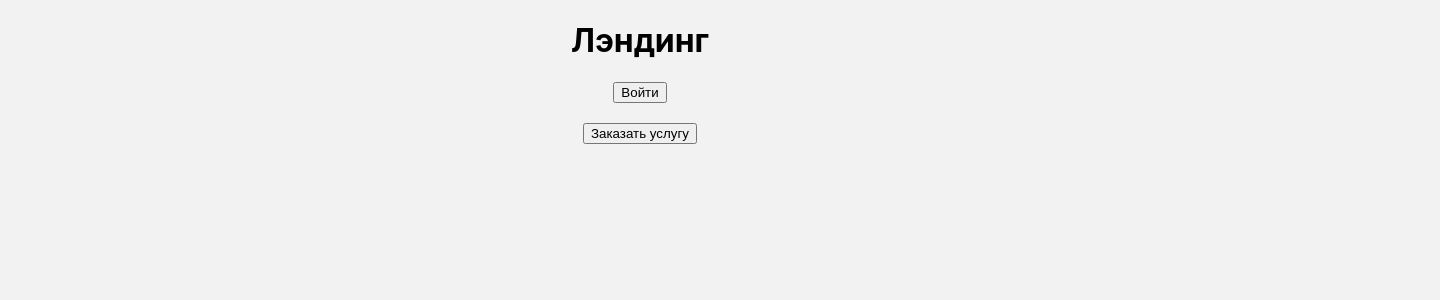
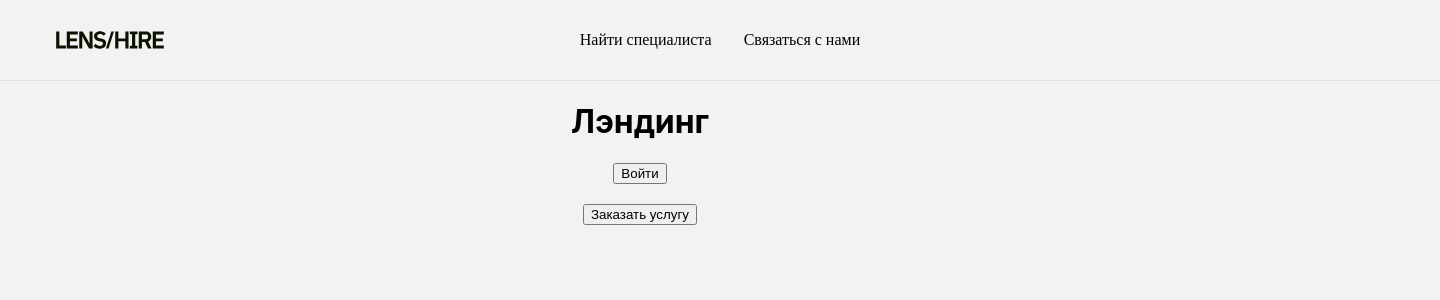
Before and after one commit to photo-booking/frontend-one, a React (Create React App) app: page / in a window 1280 px wide. Shown: the top 300 px of the page, 1440 px wide, since content can reach past the window. Built offline with nearby package versions, Linux system fonts and the light colour scheme.

Commit message:
added header-start component

```diff
--- /dev/null
+++ b/src/components/Header-start/header-start.css
@@ -0,0 +1,31 @@
+
+.header-start {
+    border-bottom: 1px solid rgb(226, 223, 223);
+    display: flex;
+    align-items: center;
+    background-color: transparent;
+    width: 1328px;
+    height: 80px;
+    padding-left: 56px;
+    padding-right: 56px;
+}
+
+.header-start__logo {
+    width: 108px;
+    height: 20px;
+}
+
+.header-start__text {
+    width: 100%;
+    color: black;
+    display: flex;
+    justify-content: center;
+    column-gap: 32px;
+    margin-right: 108px;
+}
+
+.header-start__title {
+    color: black;
+    font-family: 'Aneliza';
+    size: 14px;
+}
--- /dev/null
+++ b/src/components/Header-start/header-start.jsx
@@ -0,0 +1,14 @@
+import './header-start.css';
+import logo from '../../images/Logo-header.svg'
+
+export const HeaderStart = () => {
+    return (
+        <header className='header-start'>
+            <img className='header-start__logo' src={logo}/>
+            <div className='header-start__text'>
+                <a className='header-start__title'>Найти специалиста</a>
+                <a className='header-start__title'>Связаться с нами</a>
+            </div>
+        </header>
+    )
+}
--- a/src/pages/Landing/Landing.jsx
+++ b/src/pages/Landing/Landing.jsx
@@ -1,12 +1,17 @@
 import { useNavigate } from 'react-router-dom';
 import './Landing.css';
+import { HeaderStart } from '../../components/Header-start/header-start';
+
 export const Landing = () => {
   const navigate = useNavigate();
   return (
-    <div className={'landing-container'}>
-      <h1>Лэндинг</h1>
-      <button onClick={() => navigate('/sign-in')}>Войти</button>
-      <button onClick={() => navigate('/order-service')}>Заказать услугу</button>
-    </div>
+    <>
+      <HeaderStart></HeaderStart>
+      <div className={'landing-container'}>
+        <h1>Лэндинг</h1>
+        <button onClick={() => navigate('/sign-in')}>Войти</button>
+        <button onClick={() => navigate('/order-service')}>Заказать услугу</button>
+      </div>
+    </>
   );
 };
--- a/src/pages/Profile/Profile.jsx
+++ b/src/pages/Profile/Profile.jsx
@@ -3,7 +3,9 @@ import './Profile.css';
 export const Profile = () => {
   const navigate = useNavigate();
   const { state } = useLocation();
-  const { name, id } = state;
+  // const { name, id } = state;
+  const name = 'hh'
+  const id = 1
   return (
     <div className={'profile-container'}>
       <h1>{name}</h1>
```
Also changed, not shown: src/components/Card/card.jsx (added, +7 -0 lines), src/components/Card/card.css (added), src/images/Logo-header.svg (added), 1 other file (tests, documents, lock files or other folders).
